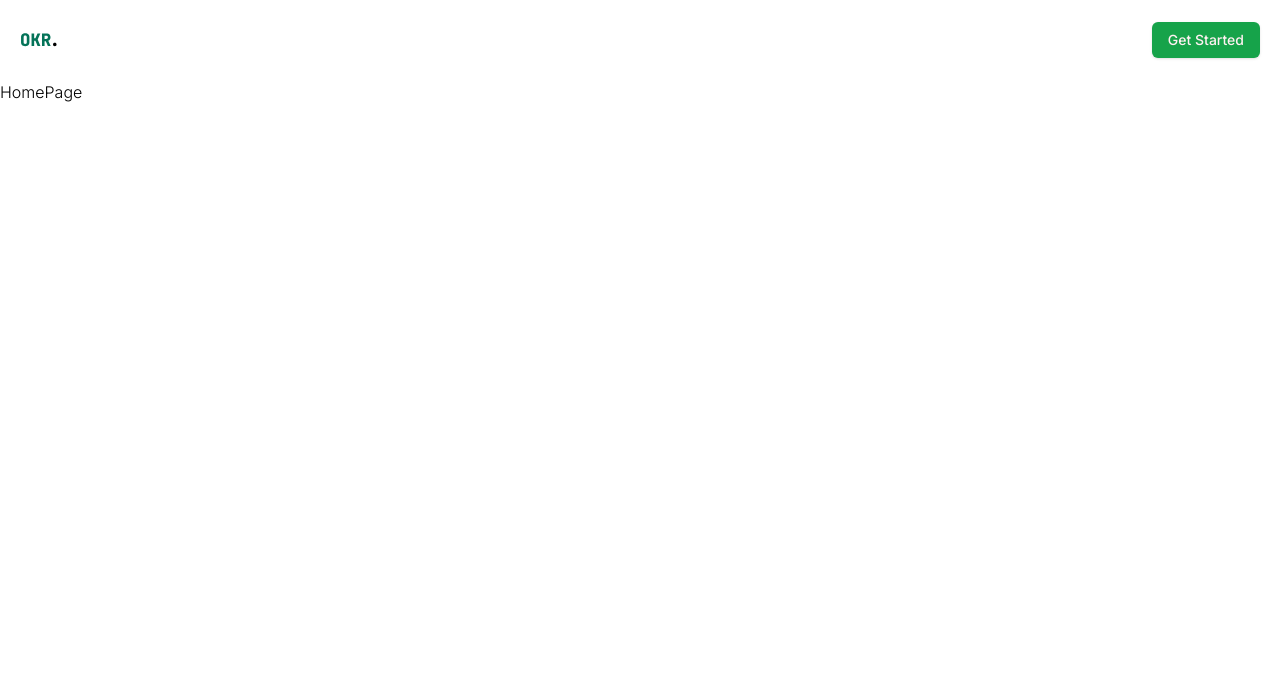
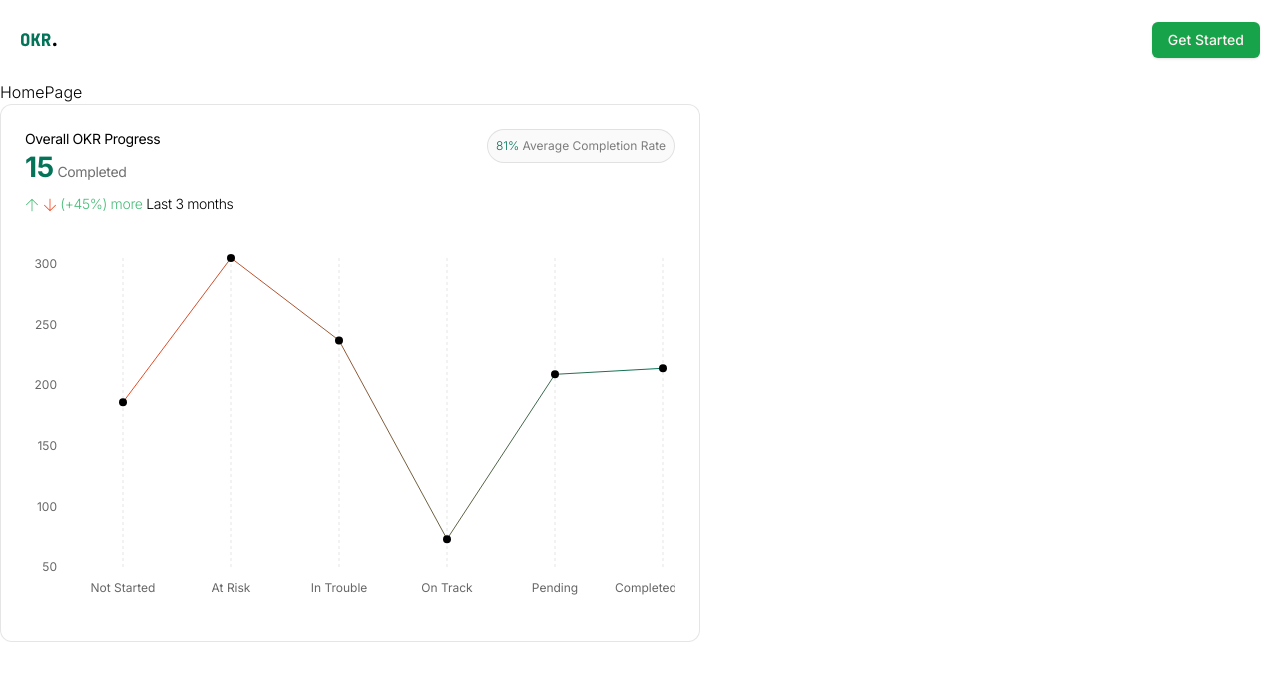
Before and after one commit to Slightly-Techie/st-okr-web, a React (Vite) app: page / in a window 1280 px wide. Shown: the top 680 px of the page. Built offline with nearby package versions, Linux system fonts and the light colour scheme.

Commit message:
Move Progress Chart into /charts folder

```diff
--- a/src/components/homepage/homepage.tsx
+++ b/src/components/homepage/homepage.tsx
@@ -1,9 +1,13 @@
 import PageWrapper from "@/components/ui/wrapper";
+// import PerformanceChart from "../charts/PerformanceChart";
+import ProgressChart from "../charts/ProgressChart";
 
 function HomePage() {
   return (
     <PageWrapper title="OKR">
       <div className="bg-white">HomePage</div>
+
+      <ProgressChart />
     </PageWrapper>
   );
 }
```
Also changed, not shown: src/components/charts/ProgressChart.tsx (renamed from src/components/dashboard/ProgressChart.tsx), 1 other file (tests, documents, lock files or other folders).
